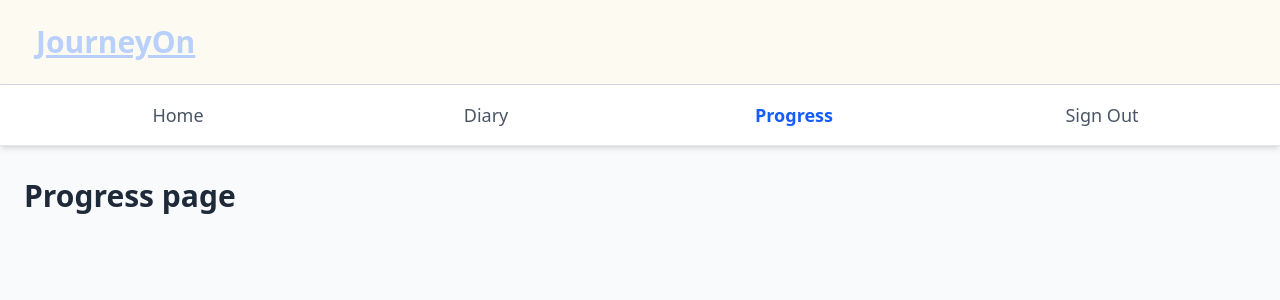
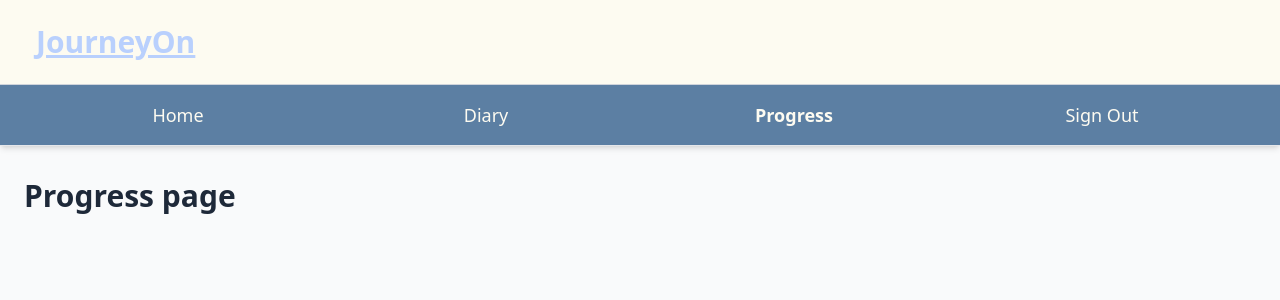
Before and after one commit to shaquillekiragu/journeyon-frontend, a React (Vite) app: page /progress in a window 1280 px wide. Shown: the top 300 px of the page. Built offline with nearby package versions, Linux system fonts and the light colour scheme.

Commit message:
styling for nav bar

```diff
--- a/postcss.config.cjs
+++ /dev/null
@@ -1,6 +0,0 @@
-module.exports = {
-  plugins: {
-    tailwindcss: {},
-    autoprefixer: {},
-  },
-}
--- a/src/components/Navbar.tsx
+++ b/src/components/Navbar.tsx
@@ -13,7 +13,7 @@ const Navbar = () => {
   };
 
   return (
-    <nav className="w-full bg-white shadow-md border-b border-gray-200">
+    <nav className="w-full shadow-md border-b border-gray-200" style={{ backgroundColor: '#5c7fa3' }}>
       <div className="w-full px-6 py-4">
         <div className="flex items-center justify-evenly w-full">
           {/* JourneyON */}
@@ -21,8 +21,9 @@ const Navbar = () => {
             <Link
               to="/home"
               className={`text-lg ${
-                isActive("/home") ? "font-bold text-blue-600" : "font-medium text-gray-600"
-              } hover:text-blue-600 transition-colors duration-200`}
+                isActive("/home") ? "font-extrabold" : "font-light"
+              } hover:opacity-80 transition-all duration-200`}
+              style={{ color: '#fdfbf1' }}
             >
               Home
             </Link>
@@ -33,8 +34,9 @@ const Navbar = () => {
             <Link
               to="/diary"
               className={`text-lg ${
-                isActive("/diary") ? "font-bold text-blue-600" : "font-medium text-gray-600"
-              } hover:text-blue-600 transition-colors duration-200`}
+                isActive("/diary") ? "font-extrabold" : "font-light"
+              } hover:opacity-80 transition-all duration-200`}
+              style={{ color: '#fdfbf1' }}
             >
               Diary
             </Link>
@@ -45,8 +47,9 @@ const Navbar = () => {
             <Link
               to="/progress"
               className={`text-lg ${
-                isActive("/progress") ? "font-bold text-blue-600" : "font-medium text-gray-600"
-              } hover:text-blue-600 transition-colors duration-200`}
+                isActive("/progress") ? "font-extrabold" : "font-light"
+              } hover:opacity-80 transition-all duration-200`}
+              style={{ color: '#fdfbf1' }}
             >
               Progress
             </Link>
@@ -56,7 +59,8 @@ const Navbar = () => {
           <div className="flex-1 text-center">
             <button
               onClick={handleSignOut}
-              className="text-lg font-medium text-gray-600 hover:text-red-600 transition-colors duration-200"
+              className="text-lg font-light hover:opacity-80 transition-all duration-200"
+              style={{ color: '#fdfbf1' }}
             >
               Sign Out
             </button>
```
